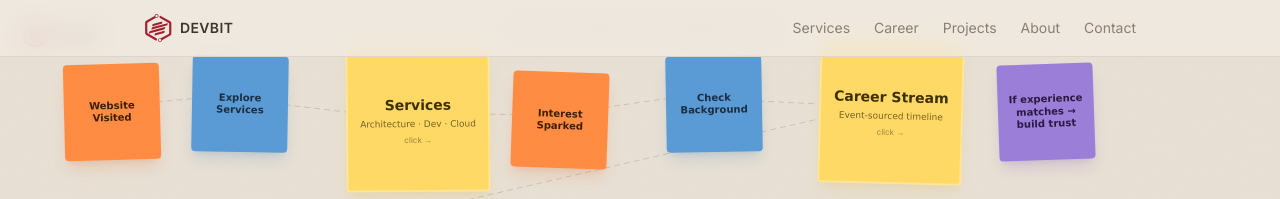
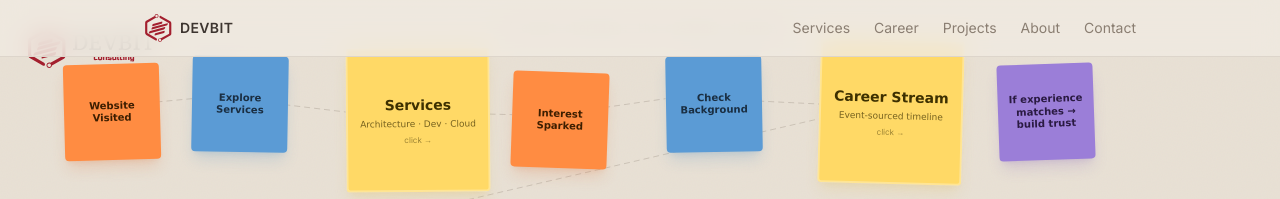
Before and after one commit to haderach75/devbit.se, a Next.js app: page /test in a window 1280 px wide. Shown: the top 199 px of the page. Built offline with nearby package versions, Linux system fonts and the light colour scheme.

Commit message:
fix: make logo larger on event storming board

```diff
--- a/src/components/eventstorming/board.tsx
+++ b/src/components/eventstorming/board.tsx
@@ -179,7 +179,7 @@ export function EventStormingBoard() {
         animate={{ opacity: 1 }}
         className="absolute top-4 left-4 z-10"
       >
-        <Image src="/logo.svg" alt="Devbit Consulting" width={150} height={64} className="h-10 w-auto" />
+        <Image src="/logo.svg" alt="Devbit Consulting" width={240} height={100} className="h-16 w-auto" />
       </motion.div>
 
       {/* Title */}
```
